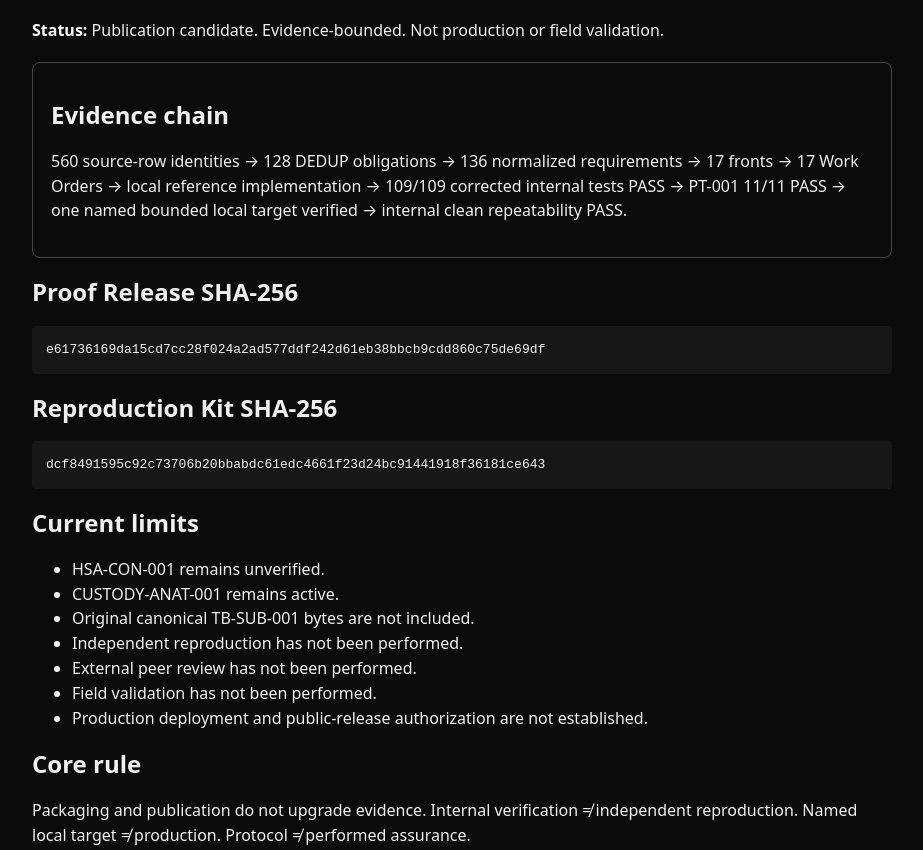
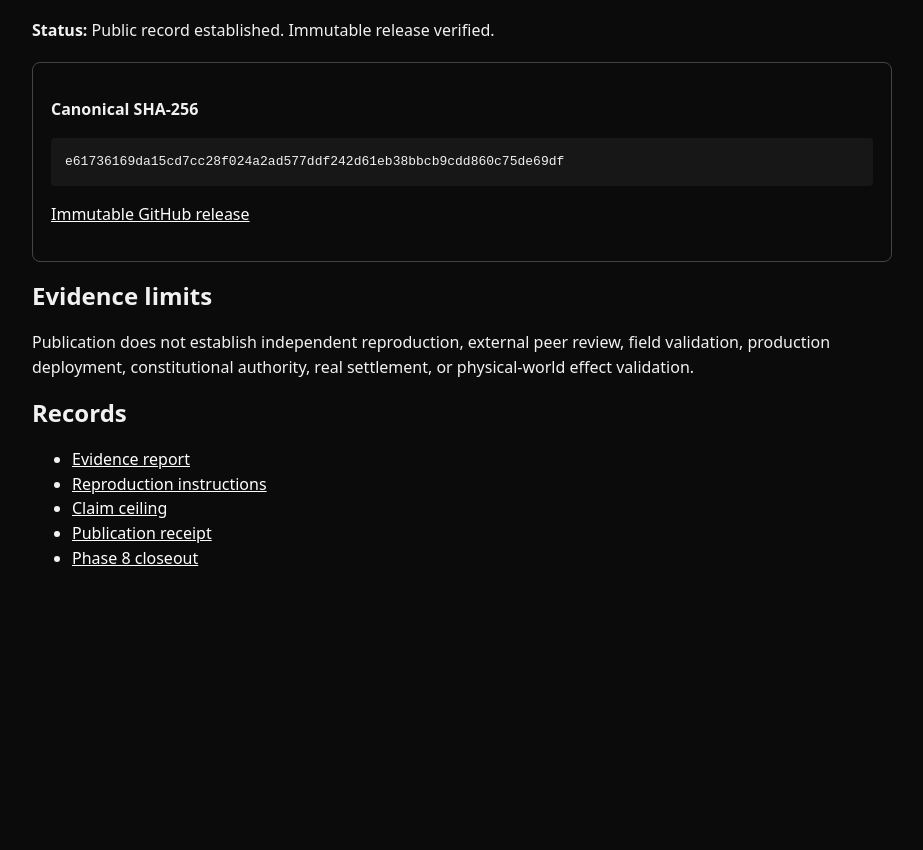
Before and after one commit to goodfriends1853llc-beep/-hsie-proof-release-under-goodfriends1853llc-beep., a plain HTML site: page index.html in a window 1280 px wide. Shown: the part 102-952 px from the top of the page, without its empty margins (178-1101 px from the left). After the commit the page ends 800 px from the top, so only its background shows below. Drawn offline with Linux system fonts and the light colour scheme.

Commit message:
Reconcile Phase 8 public control state after immutable release

```diff
--- a/index.html
+++ b/index.html
@@ -7,46 +7,26 @@
 <style>
 body{font-family:system-ui,-apple-system,sans-serif;max-width:860px;margin:0 auto;padding:40px 22px;line-height:1.55;background:#0b0b0b;color:#f1f1f1}
 h1,h2{line-height:1.15} code,pre{background:#171717;padding:.15rem .35rem;border-radius:4px;overflow:auto}
-pre{padding:14px} .box{border:1px solid #444;padding:18px;margin:20px 0;border-radius:8px}
-strong{color:#fff} a{color:#fff}
+pre{padding:14px} .box{border:1px solid #444;padding:18px;margin:20px 0;border-radius:8px} a{color:#fff}
 </style>
 </head>
 <body>
 <h1>HSIE Proof Release v0.1.0</h1>
-<p><strong>Status:</strong> Publication candidate. Evidence-bounded. Not production or field validation.</p>
-
+<p><strong>Status:</strong> Public record established. Immutable release verified.</p>
 <div class="box">
-<h2>Evidence chain</h2>
-<p>560 source-row identities → 128 DEDUP obligations → 136 normalized requirements → 17 fronts → 17 Work Orders → local reference implementation → 109/109 corrected internal tests PASS → PT-001 11/11 PASS → one named bounded local target verified → internal clean repeatability PASS.</p>
+<p><strong>Canonical SHA-256</strong></p>
+<pre>e61736169da15cd7cc28f024a2ad577ddf242d61eb38bbcb9cdd860c75de69df</pre>
+<p><a href="https://github.com/goodfriends1853llc-beep/hsie-proof-release/releases/tag/hsie-proof-rel-001-v0.1.0">Immutable GitHub release</a></p>
 </div>
-
-<h2>Proof Release SHA-256</h2>
-<pre>e61736169da15cd7cc28f024a2ad577ddf242d61eb38bbcb9cdd860c75de69df</pre>
-
-<h2>Reproduction Kit SHA-256</h2>
-<pre>dcf8491595c92c73706b20bbabdc61edc4661f23d24bc91441918f36181ce643</pre>
-
-<h2>Current limits</h2>
+<h2>Evidence limits</h2>
+<p>Publication does not establish independent reproduction, external peer review, field validation, production deployment, constitutional authority, real settlement, or physical-world effect validation.</p>
+<h2>Records</h2>
 <ul>
-<li>HSA-CON-001 remains unverified.</li>
-<li>CUSTODY-ANAT-001 remains active.</li>
-<li>Original canonical TB-SUB-001 bytes are not included.</li>
-<li>Independent reproduction has not been performed.</li>
-<li>External peer review has not been performed.</li>
-<li>Field validation has not been performed.</li>
-<li>Production deployment and public-release authorization are not established.</li>
-</ul>
-
-<h2>Core rule</h2>
-<p>Packaging and publication do not upgrade evidence. Internal verification ≠ independent reproduction. Named local target ≠ production. Protocol ≠ performed assurance.</p>
-
-<h2>Files</h2>
-<ul>
-<li><a href="README.md">Proof anchor</a></li>
 <li><a href="EVIDENCE_REPORT.md">Evidence report</a></li>
 <li><a href="REPRODUCE.md">Reproduction instructions</a></li>
 <li><a href="CLAIM_CEILING.md">Claim ceiling</a></li>
-<li><a href="OPEN_DEPENDENCIES.md">Open dependencies</a></li>
+<li><a href="PUBLICATION_RECEIPT.json">Publication receipt</a></li>
+<li><a href="HSIE_ANAT_PHASE8_CLOSEOUT_v1.0.0.md">Phase 8 closeout</a></li>
 </ul>
 </body>
 </html>
```
Also changed, not shown: PUBLICATION_CLOSEOUT_MANIFEST.json (added, +18 -0 lines), PUBLICATION_RECEIPT.json (added, +28 -0 lines), SHA256SUMS_RECONCILIATION.txt (added), 4 other files.
